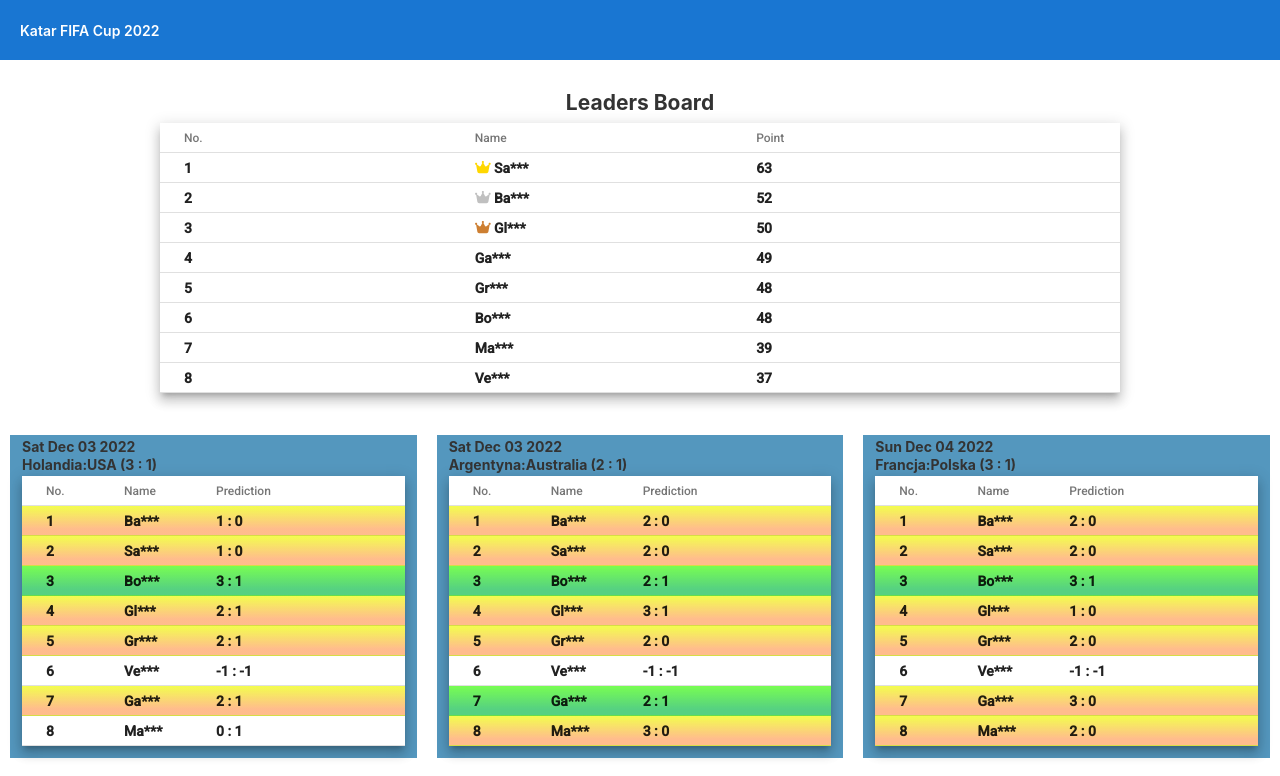
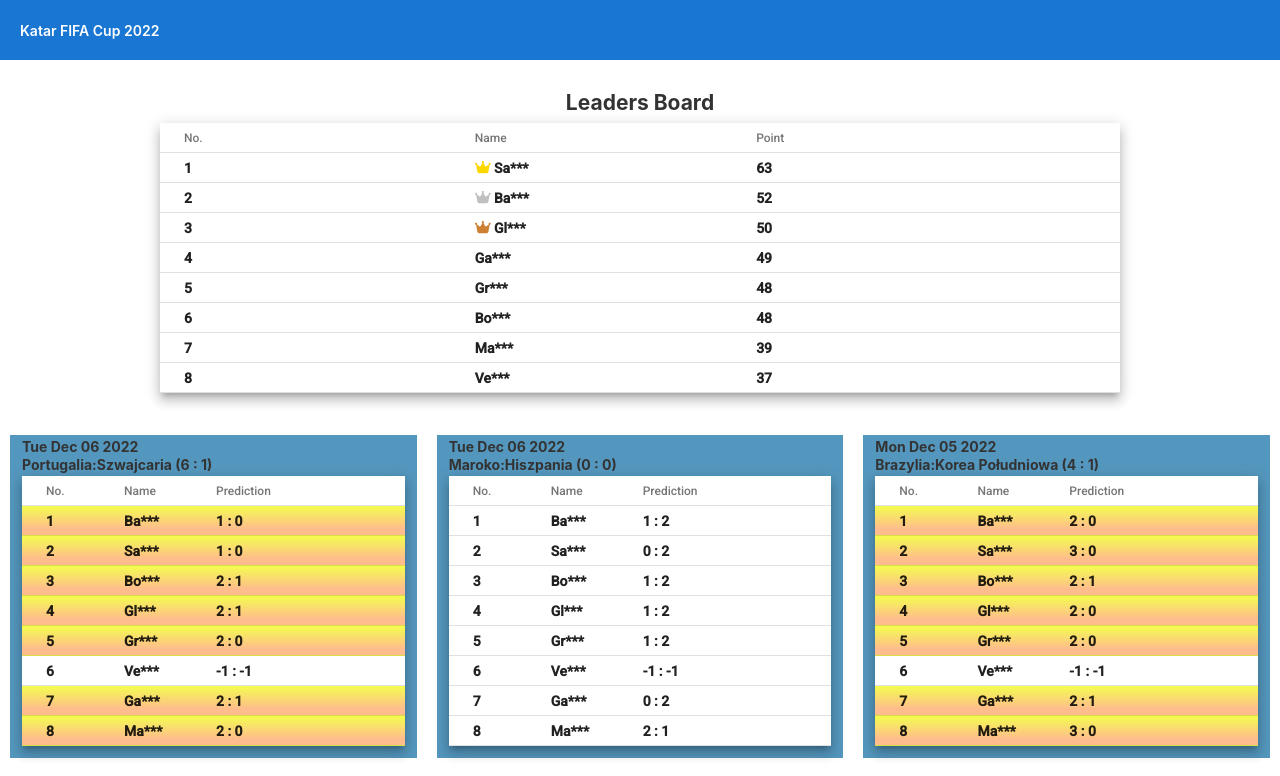
Before and after one commit to Cenarius1/fifka, an Angular app: page / in a window 1280 px wide. Shown: the top 776 px of the page. Built offline with nearby package versions, Linux system fonts and the light colour scheme.

Commit message:
sort matches by date

```diff
--- a/src/app/app.component.ts
+++ b/src/app/app.component.ts
@@ -1,4 +1,4 @@
-import { MatchesData } from './../data/matches-data';
+import { BetPlayerOverviewModel, MatchesData } from './../data/matches-data';
 import { Component } from '@angular/core';
 import { Router } from '@angular/router';
 
@@ -9,8 +9,10 @@ import { Router } from '@angular/router';
 })
 export class AppComponent {
   title = 'katar2022';
-  matchesData = MatchesData.MatchesData;
+  matchesData: BetPlayerOverviewModel[] = [];
 
   constructor() {
+    this.matchesData = MatchesData.MatchesData.sort((a, b) => a.Date < b.Date ? -1 : a.Date > b.Date ? 1 : 0);
+    this.matchesData.reverse();
   }
 }
```
Also changed, not shown: 3 other files (tests, documents, lock files or other folders).
